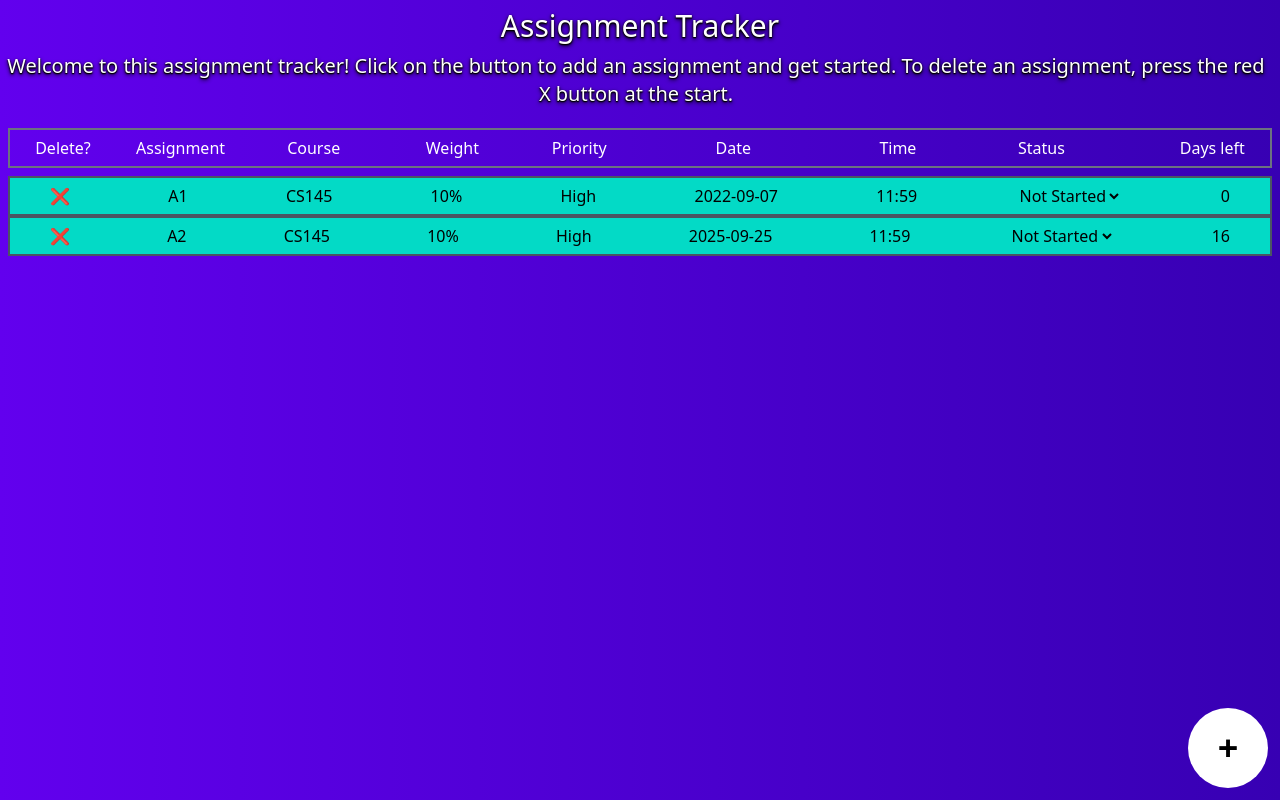
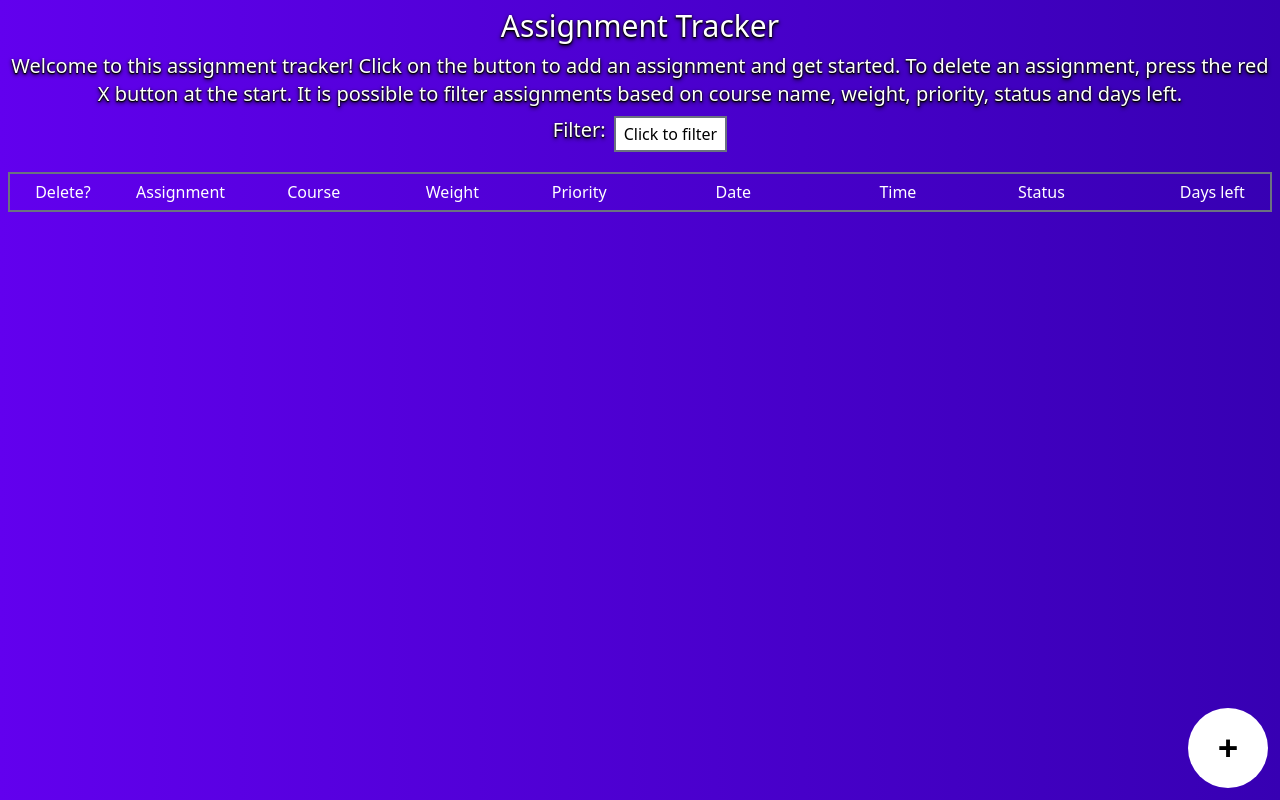
Before and after one commit to mathcslearner/assignment-tracker, a React (Vite) app: page / in a window 1280 px wide. Built offline with nearby package versions, Linux system fonts and the light colour scheme.

Commit message:
filter function

```diff
--- a/src/App.tsx
+++ b/src/App.tsx
@@ -1,42 +1,74 @@
-import React, {useState} from 'react';
+import React, { useState, useEffect } from "react";
 import "./App.css";
-import AssignmentForm from './Form.tsx';
-import Assignment from './Assignment.tsx';
+import AssignmentForm from "./Form.tsx";
+import Assignment from "./Assignment.tsx";
+import FilterForm from "./FilterForm.tsx";
 
+interface AssignmentType {
+  id: string;
+  name: string;
+  coursename: string;
+  weight: number;
+  priority: string;
+  date: string;
+  time: string;
+  status: string;
+}
 
 const App = () => {
+  const [isFilterFormOpen, setIsFilterFormOpen] = useState<boolean>(false);
+  const [isAssignmentFormOpen, setIsAssignmentFormOpen] = useState<boolean>(false);
+  const [filtersActive, setFiltersActive] = useState<boolean>(false);
 
-  //Determines whether the form is open or closed
-  const [isOpen, setIsOpen] = useState<boolean>(false);
+  // Assignment fields
   const [assignmentName, setAssignmentName] = useState<string>("");
   const [courseName, setCourseName] = useState<string>("");
   const [weight, setWeight] = useState<string>("0");
   const [priority, setPriority] = useState<string>("High");
-  const [date, setDate] = useState<any>("");
-  const [time, setTime] = useState<any>("");
+  const [date, setDate] = useState<string>("");
+  const [time, setTime] = useState<string>("");
   const [status, setStatus] = useState<string>("Not Started");
-  const [assignmentList, setAssignmentList] = useState<Array<any>>([{
-    id: "A1-CS145",
-    name: "A1",
-    coursename: "CS145",
-    weight: 10,
-    priority: "High",
-    date: "2022-09-07",
-    time: "11:59",
-    status: "Not Started"
-  }, {
-    id: "A2-CS145",
-    name: "A2",
-    coursename: "CS145",
-    weight: 10,
-    priority: "High",
-    date: "2025-09-25",
-    time: "11:59",
-    status: "Not Started"
-  }]);
+
+  // Main assignment list
+  const [assignmentList, setAssignmentList] = useState<AssignmentType[]>(() => {
+    try {
+      const saved = localStorage.getItem("assignments");
+      return saved ? JSON.parse(saved) : [];
+    } catch (e) {
+      console.error("Failed to parse localStorage", e);
+      return [];
+    }
+  });
+
+  useEffect(() => {
+    localStorage.setItem("assignments", JSON.stringify(assignmentList));
+  }, [assignmentList]);
+
+  // Filter state
+  const [selectedCourses, setSelectedCourses] = useState<string[]>([]);
+  const [selectedPriorities, setSelectedPriorities] = useState<string[]>([]);
+  const [selectedStatuses, setSelectedStatuses] = useState<string[]>([]);
+  const [daysFilter, setDaysFilter] = useState<number | "">("");
+
+  // Derived filtered list
+  const filteredAssignmentList = assignmentList.filter((a) => {
+    const matchesCourse =
+      selectedCourses.length === 0 || selectedCourses.includes(a.coursename);
+    const matchesPriority =
+      selectedPriorities.length === 0 || selectedPriorities.includes(a.priority);
+    const matchesStatus =
+      selectedStatuses.length === 0 || selectedStatuses.includes(a.status);
+
+    const withinDays =
+      !daysFilter ||
+      new Date(a.date) <=
+        new Date(Date.now() + (daysFilter as number) * 24 * 60 * 60 * 1000);
+
+    return matchesCourse && matchesPriority && matchesStatus && withinDays;
+  });
 
   const openForm = () => {
-    setIsOpen(true);
+    setIsAssignmentFormOpen(true);
     setAssignmentName("");
     setCourseName("");
     setWeight("0");
@@ -44,14 +76,38 @@ const App = () => {
     setDate("");
     setTime("");
     setStatus("Not Started");
-  }
+  };
 
   return (
     <div id="container">
-      <h1 className="text-3xl text-white text-shadow-black text-shadow-md text-center p-2">Assignment Tracker</h1>
-      <p className="text-white text-xl text-shadow-black text-shadow-md text-center mr-2">Welcome to this assignment tracker! Click on the button to add an assignment and get started. To delete an assignment, press the red X button at the start.</p>
+      <h1 className="text-3xl text-white text-shadow-black text-shadow-md text-center p-2">
+        Assignment Tracker
+      </h1>
+      <p className="text-white text-xl text-shadow-black text-shadow-md text-center mx-2">
+        Welcome to this assignment tracker! Click on the button to add an
+        assignment and get started. To delete an assignment, press the red X
+        button at the start. It is possible to filter assignments based on
+        course name, weight, priority, status and days left.
+      </p>
 
-      <div id="assignment-header" className="border-2 border-gray-500 px-10 mx-2 mt-5 relative h-10">
+      {/* Filter button */}
+      <div id="filter" className="justify-center mt-2 flex flex-row gap-2">
+        <p className="text-white text-xl text-shadow-black text-shadow-md">
+          Filter:
+        </p>
+        <div
+          className="border-2 border-gray-500 bg-white py-1 px-2 hover:bg-gray-300 cursor-pointer"
+          onClick={() => setIsFilterFormOpen(true)}
+        >
+          {filtersActive? "Filtered" : "Click to filter"}
+        </div>
+      </div>
+
+      {/* Header row */}
+      <div
+        id="assignment-header"
+        className="border-2 border-gray-500 px-10 mx-2 mt-5 relative h-10"
+      >
         <p className="text-white absolute top-1.5 left-[2%]">Delete?</p>
         <p className="text-white absolute top-1.5 left-[10%]">Assignment</p>
         <p className="text-white absolute top-1.5 left-[22%]">Course</p>
@@ -63,14 +119,71 @@ const App = () => {
         <p className="text-white absolute top-1.5 right-1/50">Days left</p>
       </div>
 
+      {/* Assignments */}
       <div id="assignments-container" className="pt-2">
-        {assignmentList.map((assignment) => <Assignment name={assignment.name} courseName={assignment.coursename} weight={assignment.weight} priority={assignment.priority} date={assignment.date} time={assignment.time} status={assignment.status} assignmentList={assignmentList} setAssignmentList={setAssignmentList}/>)}
+        {filteredAssignmentList.map((assignment) => (
+          <Assignment
+            key={assignment.id}
+            name={assignment.name}
+            courseName={assignment.coursename}
+            weight={assignment.weight}
+            priority={assignment.priority}
+            date={assignment.date}
+            time={assignment.time}
+            status={assignment.status}
+            assignmentList={assignmentList}
+            setAssignmentList={setAssignmentList}
+          />
+        ))}
       </div>
 
-      <button type="button" className="rounded-full w-20 h-20 bg-white fixed bottom-3 right-3 font-semibold flex justify-center items-center" onClick={() => {openForm()}}><p className="text-4xl">+</p></button>
-      {<AssignmentForm isOpen={isOpen} setIsOpen={setIsOpen} assignmentName={assignmentName} setAssignmentName={setAssignmentName} courseName={courseName} setCourseName={setCourseName} weight={weight} setWeight={setWeight} priority={priority} setPriority={setPriority} date={date} setDate={setDate} time={time} setTime={setTime} status={status} setStatus={setStatus} assignmentList={assignmentList} setAssignmentList={setAssignmentList}/>}
+      {/* Add button */}
+      <button
+        type="button"
+        className="rounded-full w-20 h-20 bg-white fixed bottom-3 right-3 font-semibold flex justify-center items-center"
+        onClick={openForm}
+      >
+        <p className="text-4xl">+</p>
+      </button>
+
+      {/* Forms */}
+      <AssignmentForm
+        isAssignmentFormOpen={isAssignmentFormOpen}
+        setIsAssignmentFormOpen={setIsAssignmentFormOpen}
+        assignmentName={assignmentName}
+        setAssignmentName={setAssignmentName}
+        courseName={courseName}
+        setCourseName={setCourseName}
+        weight={weight}
+        setWeight={setWeight}
+        priority={priority}
+        setPriority={setPriority}
+        date={date}
+        setDate={setDate}
+        time={time}
+        setTime={setTime}
+        status={status}
+        setStatus={setStatus}
+        assignmentList={assignmentList}
+        setAssignmentList={setAssignmentList}
+      />
+
+      <FilterForm
+        isFilterFormOpen={isFilterFormOpen}
+        setIsFilterFormOpen={setIsFilterFormOpen}
+        selectedCourses={selectedCourses}
+        setSelectedCourses={setSelectedCourses}
+        selectedPriorities={selectedPriorities}
+        setSelectedPriorities={setSelectedPriorities}
+        selectedStatuses={selectedStatuses}
+        setSelectedStatuses={setSelectedStatuses}
+        daysFilter={daysFilter}
+        setDaysFilter={setDaysFilter}
+        assignmentList={assignmentList}
+        setFiltersActive={setFiltersActive}
+      />
     </div>
-  )
-}
+  );
+};
 
-export default App
+export default App;
--- a/src/Assignment.tsx
+++ b/src/Assignment.tsx
@@ -1,15 +1,26 @@
 import React, {useState} from 'react';
+
+interface AssignmentType {
+    id: string;
+    name: string;
+    coursename: string;
+    weight: number;
+    priority: string;
+    date: string;
+    time: string;
+    status: string;
+  }
 
 type AssignmentProps = {
     name: string;
     courseName: string;
     weight: number;
     priority: string;
-    date: any;
-    time: any;
+    date: string;
+    time: string;
     status: string;
-    assignmentList: Array<any>;
-    setAssignmentList: React.Dispatch<React.SetStateAction<Array<any>>>;
+    assignmentList: AssignmentType[];
+    setAssignmentList: React.Dispatch<React.SetStateAction<AssignmentType[]>>;
 }
 
 const Assignment = ({name, courseName, weight, priority, date, time, status, assignmentList, setAssignmentList}: AssignmentProps) => {
--- /dev/null
+++ b/src/FilterForm.tsx
@@ -0,0 +1,179 @@
+import React, {useEffect} from "react";
+
+interface AssignmentType {
+  id: string;
+  name: string;
+  coursename: string;
+  weight: number;
+  priority: string;
+  date: string;
+  time: string;
+  status: string;
+}
+
+interface FilterFormProps {
+  isFilterFormOpen: boolean;
+  setIsFilterFormOpen: React.Dispatch<React.SetStateAction<boolean>>;
+  selectedCourses: string[];
+  setSelectedCourses: React.Dispatch<React.SetStateAction<string[]>>;
+  selectedPriorities: string[];
+  setSelectedPriorities: React.Dispatch<React.SetStateAction<string[]>>;
+  selectedStatuses: string[];
+  setSelectedStatuses: React.Dispatch<React.SetStateAction<string[]>>;
+  daysFilter: number | "";
+  setDaysFilter: React.Dispatch<React.SetStateAction<number | "">>;
+  assignmentList: AssignmentType[];
+  setFiltersActive: React.Dispatch<React.SetStateAction<boolean>>;
+}
+
+const FilterForm = ({
+  isFilterFormOpen,
+  setIsFilterFormOpen,
+  selectedCourses,
+  setSelectedCourses,
+  selectedPriorities,
+  setSelectedPriorities,
+  selectedStatuses,
+  setSelectedStatuses,
+  daysFilter,
+  setDaysFilter,
+  assignmentList,
+  setFiltersActive
+}: FilterFormProps) => {
+  if (!isFilterFormOpen) {
+    return null;
+  }
+
+  const coursenames = Array.from(new Set(assignmentList.map((a) => a.coursename)));
+
+  useEffect(() => {
+    const filtersActive =
+    selectedCourses.length > 0 ||
+    selectedPriorities.length > 0 ||
+    selectedStatuses.length > 0 ||
+    daysFilter !== "";
+
+    setFiltersActive(filtersActive);
+  }, [selectedCourses, selectedPriorities, selectedStatuses, daysFilter, setFiltersActive]);
+
+  const toggleSelection = (
+    value: string,
+    currentArray: string[],
+    setter: React.Dispatch<React.SetStateAction<string[]>>
+  ) => {
+    if (currentArray.includes(value)) {
+      setter(currentArray.filter((element) => element !== value));
+    } else {
+      setter([...currentArray, value]);
+    }
+  };
+
+  return (
+    <div
+      id="modal-container"
+      className="fixed inset-0 flex items-center justify-center bg-black bg-opacity-50"
+    >
+      <div
+        id="form-container"
+        className="bg-white w-1/2 h-1/2 m-auto flex flex-col gap-3 p-4 relative"
+      >
+        <button
+          id="close-btn"
+          type="button"
+          className="absolute top-2 right-2 bg-white text-black text-2xl rounded-full w-10 h-10 flex justify-center items-center font-semibold border-2 border-black"
+          onClick={() => setIsFilterFormOpen(false)}
+        >
+          x
+        </button>
+        <h1 className="text-2xl text-center mt-1">
+          Filter your assignments based on:
+        </h1>
+
+        {/* Course filter */}
+        <div id="coursefilter" className="ml-2 flex flex-row gap-2 flex-wrap">
+          Courses:
+          {coursenames.map((coursename) => (
+            <button
+              key={coursename}
+              type="button"
+              className={`hover:bg-gray-300 border-2 border-gray-300 p-1 ${
+                selectedCourses.includes(coursename) ? "bg-gray-300" : ""
+              }`}
+              onClick={() =>
+                {toggleSelection(coursename, selectedCourses, setSelectedCourses);
+                }
+              }
+            >
+              {coursename}
+            </button>
+          ))}
+        </div>
+
+        {/* Priority filter */}
+        <div id="priorityfilter" className="ml-2 flex flex-row gap-2">
+          Priority:
+          {["High", "Medium", "Low"].map((priority) => (
+            <button
+              key={priority}
+              type="button"
+              className={`hover:bg-gray-300 border-2 border-gray-300 p-1 ${
+                selectedPriorities.includes(priority) ? "bg-gray-300" : ""
+              }`}
+              onClick={() =>
+                {toggleSelection(priority, selectedPriorities, setSelectedPriorities); }
+              }
+            >
+              {priority}
+            </button>
+          ))}
+        </div>
+
+        {/* Status filter */}
+        <div id="statusfilter" className="ml-2 flex flex-row gap-2">
+          Status:
+          {["Not Started", "In Progress"].map((status) => (
+            <button
+              key={status}
+              type="button"
+              className={`hover:bg-gray-300 border-2 border-gray-300 p-1 ${
+                selectedStatuses.includes(status) ? "bg-gray-300" : ""
+              }`}
+              onClick={() =>
+                {
+                    toggleSelection(status, selectedStatuses, setSelectedStatuses);
+                }
+              }
+            >
+              {status}
+            </button>
+          ))}
+        </div>
+
+        {/* Days filter */}
+        <div id="daysfilter" className="ml-2 flex flex-row gap-2">
+          In the next [x] days:
+          <input
+            type="number"
+            className="border-2 border-gray-300 p-1"
+            value={daysFilter}
+            onChange={(e) =>
+              {setDaysFilter(e.target.value ? Number(e.target.value) : "");}
+            }
+          />
+        </div>
+
+        <button
+          type="button"
+          className="border-[1.5px] border-gray m-auto p-2"
+          onClick={() => {
+            setIsFilterFormOpen(false);
+        }}
+        >
+          Apply Filters
+        </button>
+      </div>
+    </div>
+  );
+};
+
+export default FilterForm;
--- a/src/Form.tsx
+++ b/src/Form.tsx
@@ -1,11 +1,8 @@
 import React, {useState} from 'react';
 
-
-//Pass the isOpen state from the main app component to the assignment form component using props
-
 type AssignmentFormProps = {
-    isOpen: boolean;
-    setIsOpen: React.Dispatch<React.SetStateAction<boolean>>;
+    isAssignmentFormOpen: boolean;
+    setIsAssignmentFormOpen: React.Dispatch<React.SetStateAction<boolean>>;
     assignmentName: string;
     setAssignmentName: React.Dispatch<React.SetStateAction<string>>;
     courseName: string;
@@ -14,19 +11,19 @@ type AssignmentFormProps = {
     setWeight: React.Dispatch<React.SetStateAction<string>>;
     priority: string;
     setPriority: React.Dispatch<React.SetStateAction<string>>;
-    date: any;
-    setDate: React.Dispatch<React.SetStateAction<any>>;
-    time: any;
-    setTime: React.Dispatch<React.SetStateAction<any>>;
+    date: string;
+    setDate: React.Dispatch<React.SetStateAction<string>>;
+    time: string;
+    setTime: React.Dispatch<React.SetStateAction<string>>;
     status: string;
     setStatus: React.Dispatch<React.SetStateAction<string>>;
     assignmentList: Array<any>;
     setAssignmentList: React.Dispatch<React.SetStateAction<Array<any>>>;
 }
 
-const AssignmentForm = ({isOpen, setIsOpen, assignmentName, setAssignmentName, courseName, setCourseName, weight, setWeight, priority, setPriority, date, setDate, time, setTime, status, setStatus, assignmentList, setAssignmentList}: AssignmentFormProps) => {
+const AssignmentForm = ({isAssignmentFormOpen, setIsAssignmentFormOpen, assignmentName, setAssignmentName, courseName, setCourseName, weight, setWeight, priority, setPriority, date, setDate, time, setTime, status, setStatus, assignmentList, setAssignmentList}: AssignmentFormProps) => {
 
-    if (!isOpen){
+    if (!isAssignmentFormOpen){
         return null;
     }
 
@@ -44,13 +41,13 @@ const AssignmentForm = ({isOpen, setIsOpen, assignmentName, setAssignmentName, c
             status: status
         }])
 
-        setIsOpen(false);
+        setIsAssignmentFormOpen(false);
     }
 
     return(
         <div id="modal-container" className="fixed inset-0 flex items-center justify-center bg-black bg-opacity-50">
             <div id="form-container" className="bg-white w-1/2 h-1/2 m-auto flex flex-col">
-                <button id="close-btn" type="button" className="fixed top-45 right-82 bg-white text-black text-2xl rounded-full w-10 h-10 flex justify-center items-center font-semibold border-2 border-black" onClick={()=>setIsOpen(!isOpen)}>x</button>
+                <button id="close-btn" type="button" className="fixed top-45 right-82 bg-white text-black text-2xl rounded-full w-10 h-10 flex justify-center items-center font-semibold border-2 border-black" onClick={()=>setIsAssignmentFormOpen(false)}>x</button>
                 <h1 className="text-2xl text-center pt-2">Add a new assignment</h1>
                 <h2 className="text-xl text-center pt-2">All fields are required.</h2>
                 <form className="flex mt-2 flex-col gap-2 justify-center">
```
Also changed, not shown: 1 other file (tests, documents, lock files or other folders).
